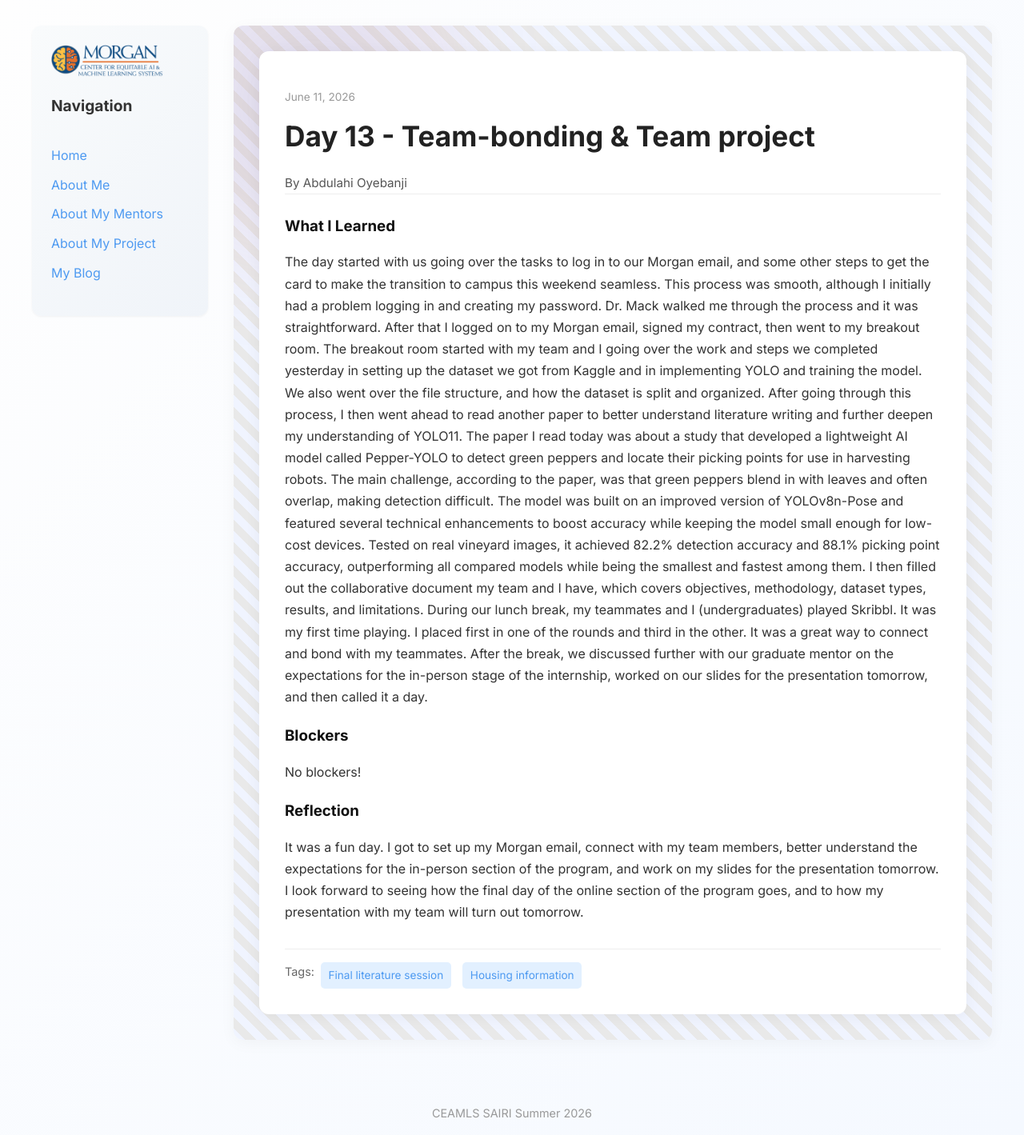
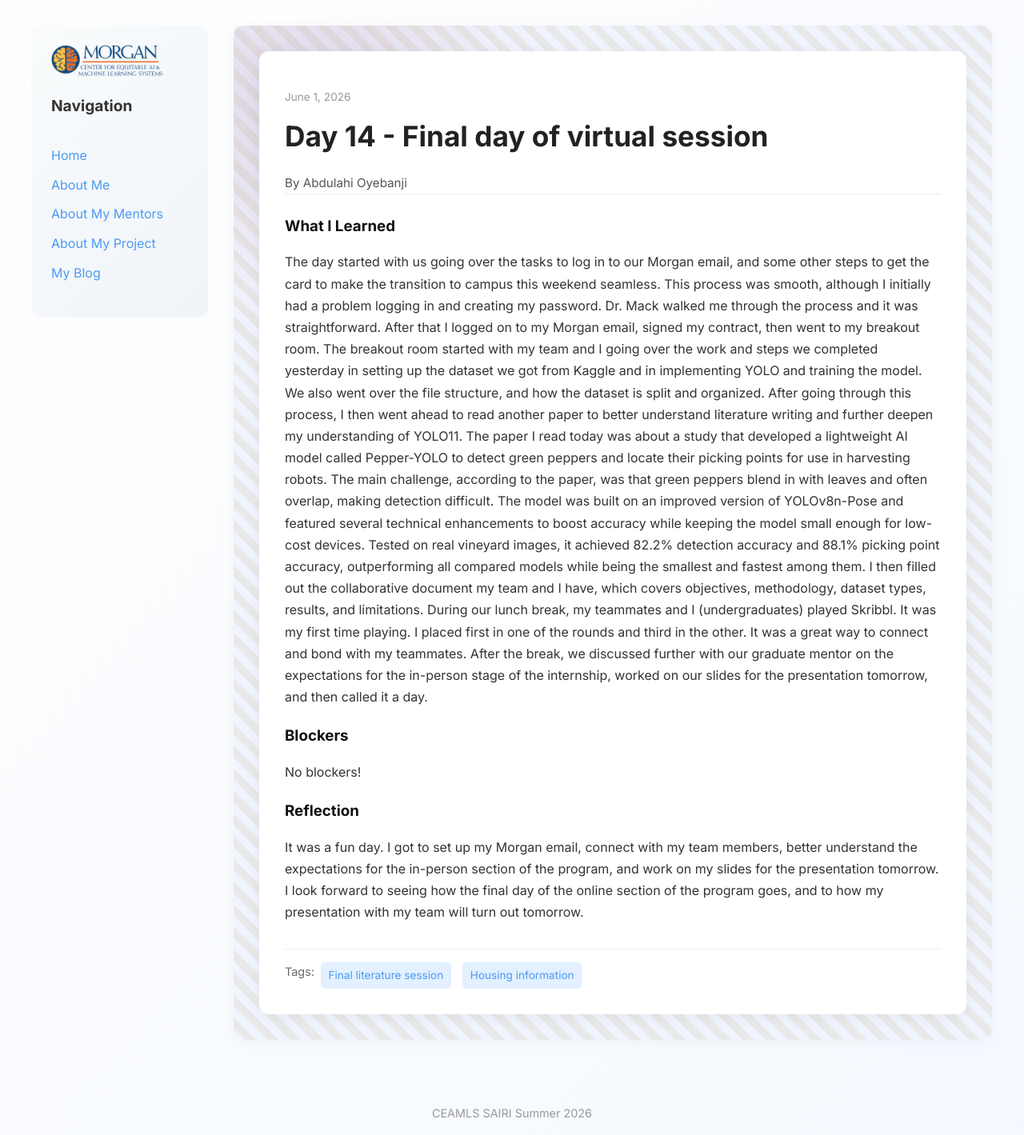
Before and after one commit to abdulahi-banji/abdulahi-banjiceamls26.github.io, a Jekyll site: the page built from _posts/2026-06-12-day-14.md, in a window 1280 px wide. Shown: the whole page at 80% size. Built offline with Jekyll 4.4.1, drawn with Linux system fonts in a browser that asks for light colours.

Commit message:
created the correct day 14 title

```diff
--- a/_posts/2026-06-12-day-14.md
+++ b/_posts/2026-06-12-day-14.md
@@ -1,10 +1,10 @@
 ---
 layout: post
-title: "Day 13 - Team-bonding & Team project"
-date: 2026-06-11
+title: "Day 14 - Final day of virtual session"
+date: 2026-06-1q
 
 
-permalink: /day13.html
+permalink: /day14.html
 tags: ["Final literature session","Housing information"]
 
 what_i_learned: |
```
